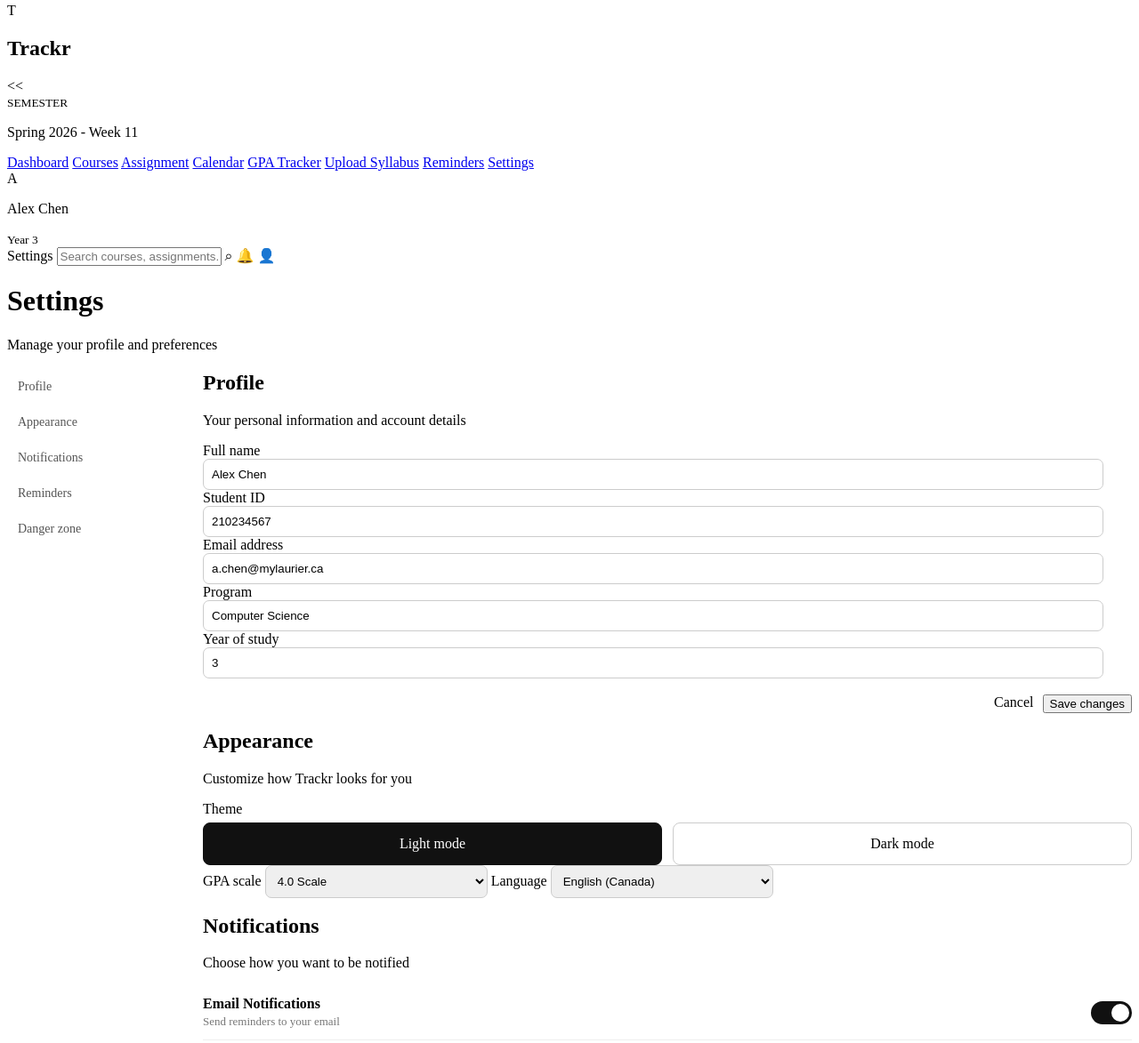
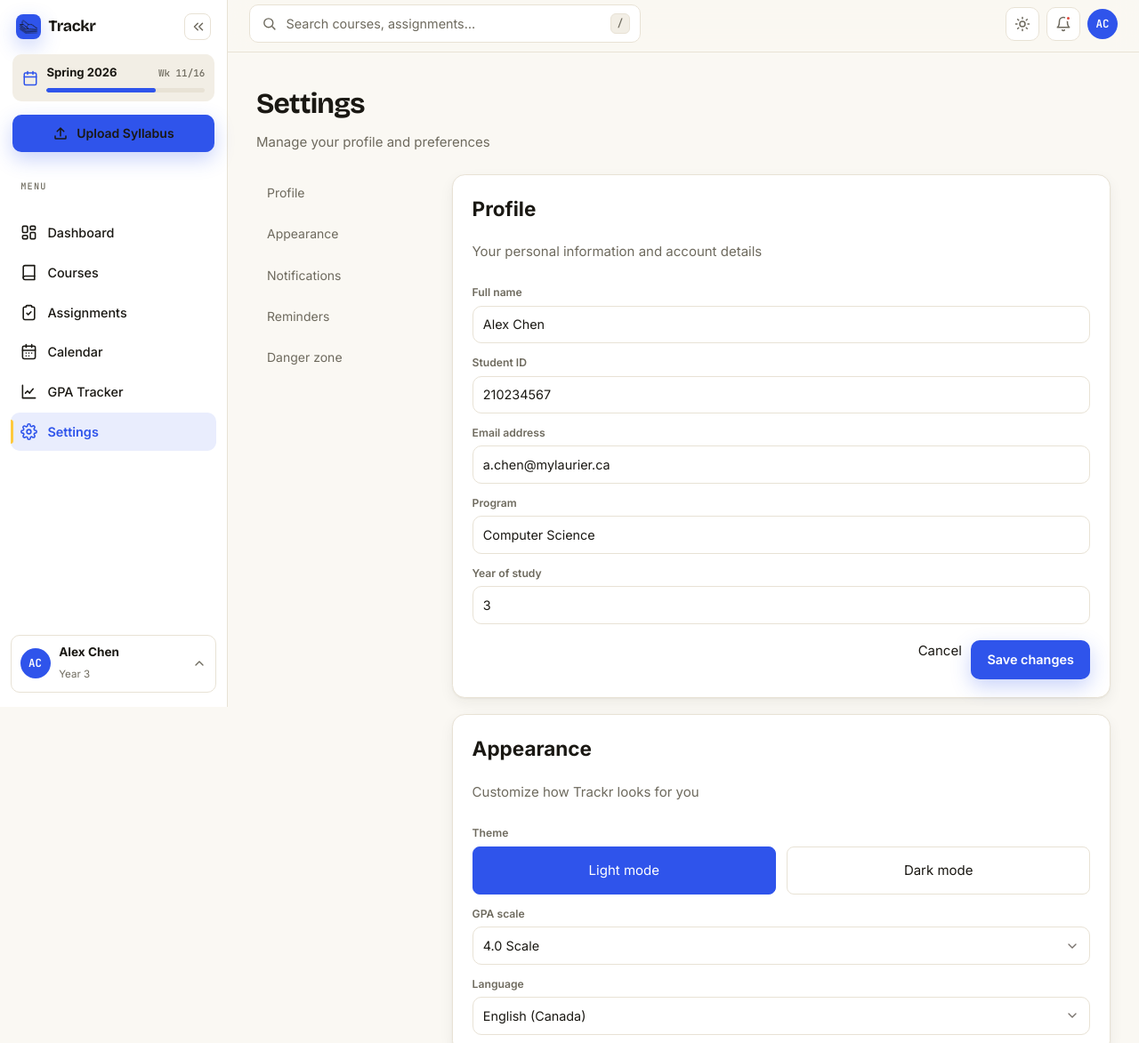
Before and after one commit to kruugerr/cp476-project, a website: page frontend/pages/settings.html in a window 1280 px wide. Shown: the part 5-1178 px from the top of the page at 89% size. Drawn offline with nearby package versions, Linux system fonts and the light colour scheme; files that its build step writes are made by us from their sources.

Commit message:
Styled Settings page

```diff
--- a/frontend/css/pages/settings.css
+++ b/frontend/css/pages/settings.css
@@ -15,7 +15,7 @@
 }
 
 .settings-nav a {
-    color: #555;
+    color: var(--muted);
     text-decoration: none;
     padding: 10px 12px;
     border-radius: 8px;
@@ -24,7 +24,7 @@
 }
 
 .settings-nav a:hover {
-    background-color: #eee;
+    background-color: var(--surface-2);
 }
 
 /* Content cards */
@@ -39,7 +39,9 @@
 .settings-content input,
 .settings-content select {
     width: 95%;
-    border: 1px solid #ccc;
+    background-color: var(--surface);
+    color: var(--text);
+    border: 1px solid var(--border);
     border-radius: 7px;
     padding: 9px;
 }
@@ -59,18 +61,18 @@
     margin-top: 16px;
     padding: 14px;
     border-radius: 8px;
-    background-color: #f1eeee;
+    background-color: var(--surface-2);
     font-weight: bold;
 }
 
 .result-box.good {
-    background-color: #d7f5df;
-    color: green;
+    background-color: var(--success-soft);
+    color: var(--success);
 }
 
 .result-box.bad {
-    background-color: #ffd6d6;
-    color: red;
+    background-color: var(--danger-soft);
+    color: var(--danger);
 }
 
 /* Theme buttons */
@@ -84,15 +86,15 @@
     flex: 1;
     text-align: center;
     padding: 14px;
-    border: 1px solid #ccc;
+    border: 1px solid var(--border);
     border-radius: 8px;
     cursor: pointer;
 }
 
 .theme-btn.active {
-    background-color: #111;
-    color: white;
-    border-color: #111;
+    background-color: var(--primary);
+    color: #fff;
+    border-color: var(--primary);
 }
 
 /* Setting rows (notifications, danger zone) */
@@ -101,7 +103,7 @@
     justify-content: space-between;
     align-items: center;
     padding: 12px 0;
-    border-bottom: 1px solid #eee;
+    border-bottom: 1px solid var(--border);
 }
 
 .setting-row:last-child {
@@ -110,13 +112,13 @@
 
 .setting-row p {
     margin: 3px 0 0;
-    color: #777;
+    color: var(--muted);
     font-size: 13px;
 }
 
 .danger-btn {
-    background-color: #ffd6d6;
-    color: red;
+    background-color: var(--danger-soft);
+    color: var(--danger);
     border: none;
     padding: 10px 18px;
     border-radius: 8px;
@@ -146,7 +148,7 @@
     left: 0;
     right: 0;
     bottom: 0;
-    background-color: #ccc;
+    background-color: var(--border);
     border-radius: 26px;
     transition: 0.2s;
 }
@@ -164,46 +166,13 @@
 }
 
 .switch input:checked + .slider {
-    background-color: #111;
+    background-color: var(--primary);
 }
 
 .switch input:checked + .slider::before {
     transform: translateX(20px);
 }
 
-/* Dark mode (applied instantly by settings.js) */
-body.dark {
-    background-color: #1a1a1a;
-    color: #eee;
-}
-
-body.dark .topbar {
-    background-color: #222;
-    border-bottom: 1px solid #333;
-}
-
-body.dark .card {
-    background-color: #242424;
-}
-
-body.dark .subtext {
-    color: #aaa;
-}
-
-body.dark .settings-nav a {
-    color: #bbb;
-}
-
-body.dark .settings-nav a:hover {
-    background-color: #333;
-}
-
-body.dark .settings-content input,
-body.dark .settings-content select {
-    background-color: #1a1a1a;
-    color: #eee;
-    border: 1px solid #444;
-}
 
 .hide {
     display: none;
--- a/frontend/js/settings.js
+++ b/frontend/js/settings.js
@@ -52,16 +52,25 @@ function resetProfile() {
 }
 
 function setTheme(mode) {
-    if (mode === "dark") {
-        document.body.classList.add("dark");
-        document.getElementById("dark-btn").classList.add("active");
-        document.getElementById("light-btn").classList.remove("active");
-    } else {
-        document.body.classList.remove("dark");
-        document.getElementById("light-btn").classList.add("active");
-        document.getElementById("dark-btn").classList.remove("active");
-    }
+    // Use the app-wide theme system
+    document.documentElement.setAttribute("data-theme", mode);
+    try {
+        localStorage.setItem("trackr-theme", mode);
+    } catch (e) {}
+    syncThemeButtons();
 }
+
+// Reflect the currently active theme on the Light/Dark buttons.
+function syncThemeButtons() {
+    let mode = document.documentElement.getAttribute("data-theme") || "light";
+    let light = document.getElementById("light-btn");
+    let dark = document.getElementById("dark-btn");
+    if (!light || !dark) return;
+    light.classList.toggle("active", mode !== "dark");
+    dark.classList.toggle("active", mode === "dark");
+}
+
+document.addEventListener("DOMContentLoaded", syncThemeButtons);
 
 function logout() {
     window.location.href = "login.html";
--- a/frontend/pages/settings.html
+++ b/frontend/pages/settings.html
@@ -1,60 +1,44 @@
-<!DOCTYPE html>
-<html>
+<!doctype html>
+<html lang="en" data-theme="light">
   <head>
+    <meta charset="UTF-8" />
+    <meta name="viewport" content="width=device-width, initial-scale=1.0" />
     <title>Settings</title>
-    <link rel="stylesheet" href="../css/pages/app-pages.css">
-    <link rel="stylesheet" href="../css/pages/settings.css">
+    <link rel="preconnect" href="https://fonts.googleapis.com" />
+    <link rel="preconnect" href="https://fonts.gstatic.com" crossorigin />
+    <link
+      href="https://fonts.googleapis.com/css2?family=Bricolage+Grotesque:opsz,wght@12..96,600;12..96,700&family=Inter:wght@400;500;600;700&family=JetBrains+Mono:wght@500;600&display=swap"
+      rel="stylesheet"
+    />
+    <script>
+      try {
+        var saved = localStorage.getItem("trackr-theme");
+        var prefersDark = window.matchMedia(
+          "(prefers-color-scheme: dark)",
+        ).matches;
+        document.documentElement.setAttribute(
+          "data-theme",
+          saved || (prefersDark ? "dark" : "light"),
+        );
+      } catch (e) {}
+    </script>
+    <link rel="stylesheet" href="../css/app-shell.css" />
+    <link rel="stylesheet" href="../css/app-pages.css" />
+    <link rel="stylesheet" href="../css/pages/settings.css" />
   </head>
-<body>
 
-<div class="container">
+  <body class="app" data-page="settings">
+    <div data-include="../partials/student-sidebar.html"></div>
 
-    <div class="sidebar">
-        <div class="logo">
-            <div class="logo-circle">T</div>
-            <h2>Trackr</h2>
-            <span class="collapse">&lt;&lt;</span>
-        </div>
+    <div class="app-main">
+      <div data-include="../partials/topbar.html"></div>
 
-        <div class="semester-card">
-            <small>SEMESTER</small>
-            <p>Spring 2026 - Week 11</p>
-        </div>
-
-        <a href="dashboard.html">Dashboard</a>
-        <a href="courses.html">Courses</a>
-        <a href="assignments-view.html">Assignment</a>
-        <a href="calendar.html">Calendar</a>
-        <a href="gpa-tracker.html">GPA Tracker</a>
-        <a href="upload-syllabus.html">Upload Syllabus</a>
-        <a href="reminders.html">Reminders</a>
-        <a class="active" href="settings.html">Settings</a>
-
-        <div class="user-box">
-            <div class="user-circle">A</div>
-            <div>
-                <p>Alex Chen</p>
-                <small>Year 3</small>
-            </div>
-        </div>
-    </div>
-
-    <div class="main">
-        <div class="topbar">
-            <span>Settings</span>
-            <input type="text" placeholder="Search courses, assignments...">
-            <span>⌕</span>
-            <span>🔔</span>
-            <span>👤</span>
-        </div>
-
+      <main class="app-content">
         <div class="page">
-
           <h1>Settings</h1>
           <p class="subtext">Manage your profile and preferences</p>
 
           <div class="settings-layout">
-
             <div class="settings-nav">
               <a href="#profile">Profile</a>
               <a href="#appearance">Appearance</a>
@@ -64,28 +48,31 @@
             </div>
 
             <div class="settings-content">
-
               <div id="profile" class="card">
                 <h2>Profile</h2>
-                        <p class="subtext">Your personal information and account details</p>
+                <p class="subtext">
+                  Your personal information and account details
+                </p>
 
                 <label>Full name</label>
-                        <input type="text" id="full-name" value="Alex Chen">
+                <input type="text" id="full-name" value="Alex Chen" />
 
                 <label>Student ID</label>
-                        <input type="text" id="student-id" value="210234567">
+                <input type="text" id="student-id" value="210234567" />
 
                 <label>Email address</label>
-                        <input type="text" id="email" value="a.chen@mylaurier.ca">
+                <input type="text" id="email" value="a.chen@mylaurier.ca" />
 
                 <label>Program</label>
-                        <input type="text" id="program" value="Computer Science">
+                <input type="text" id="program" value="Computer Science" />
 
                 <label>Year of study</label>
-                        <input type="number" id="year" value="3">
+                <input type="number" id="year" value="3" />
 
                 <div class="settings-buttons">
-                            <span class="cancel-btn" onclick="resetProfile()">Cancel</span>
+                  <span class="cancel-btn" onclick="resetProfile()"
+                    >Cancel</span
+                  >
                   <button onclick="saveProfile()">Save changes</button>
                 </div>
 
@@ -98,8 +85,20 @@
 
                 <label>Theme</label>
                 <div class="theme-row">
-                            <div id="light-btn" class="theme-btn active" onclick="setTheme('light')">Light mode</div>
-                            <div id="dark-btn" class="theme-btn" onclick="setTheme('dark')">Dark mode</div>
+                  <div
+                    id="light-btn"
+                    class="theme-btn active"
+                    onclick="setTheme('light')"
+                  >
+                    Light mode
+                  </div>
+                  <div
+                    id="dark-btn"
+                    class="theme-btn"
+                    onclick="setTheme('dark')"
+                  >
+                    Dark mode
+                  </div>
                 </div>
 
                 <label>GPA scale</label>
@@ -125,7 +124,7 @@
                     <p>Send reminders to your email</p>
                   </div>
                   <label class="switch">
-                                <input type="checkbox" checked>
+                    <input type="checkbox" checked />
                     <span class="slider"></span>
                   </label>
                 </div>
@@ -136,7 +135,7 @@
                     <p>Send reminders to your phone</p>
                   </div>
                   <label class="switch">
-                                <input type="checkbox">
+                    <input type="checkbox" />
                     <span class="slider"></span>
                   </label>
                 </div>
@@ -178,18 +177,18 @@
                     <strong>Delete account</strong>
                     <p>Permanently remove your account and data</p>
                   </div>
-                            <span class="danger-btn" onclick="deleteAccount()">Delete</span>
+                  <span class="danger-btn" onclick="deleteAccount()"
+                    >Delete</span
+                  >
                 </div>
               </div>
-
             </div>
           </div>
-
         </div>
+      </main>
     </div>
 
-</div>
-
+    <script type="module" src="../js/include.js"></script>
     <script src="../js/settings.js"></script>
   </body>
 </html>
```
Lines whose indentation alone changed are shown as unchanged.
